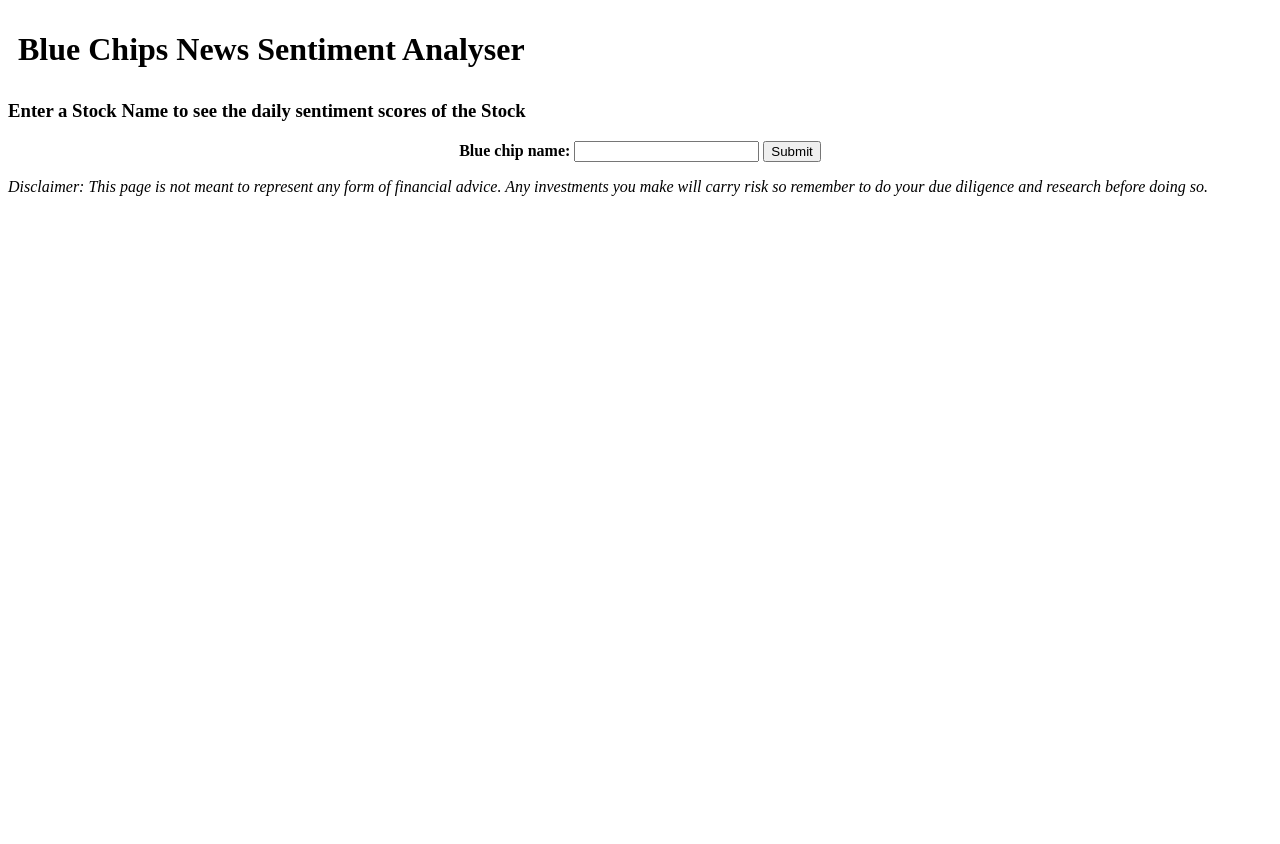
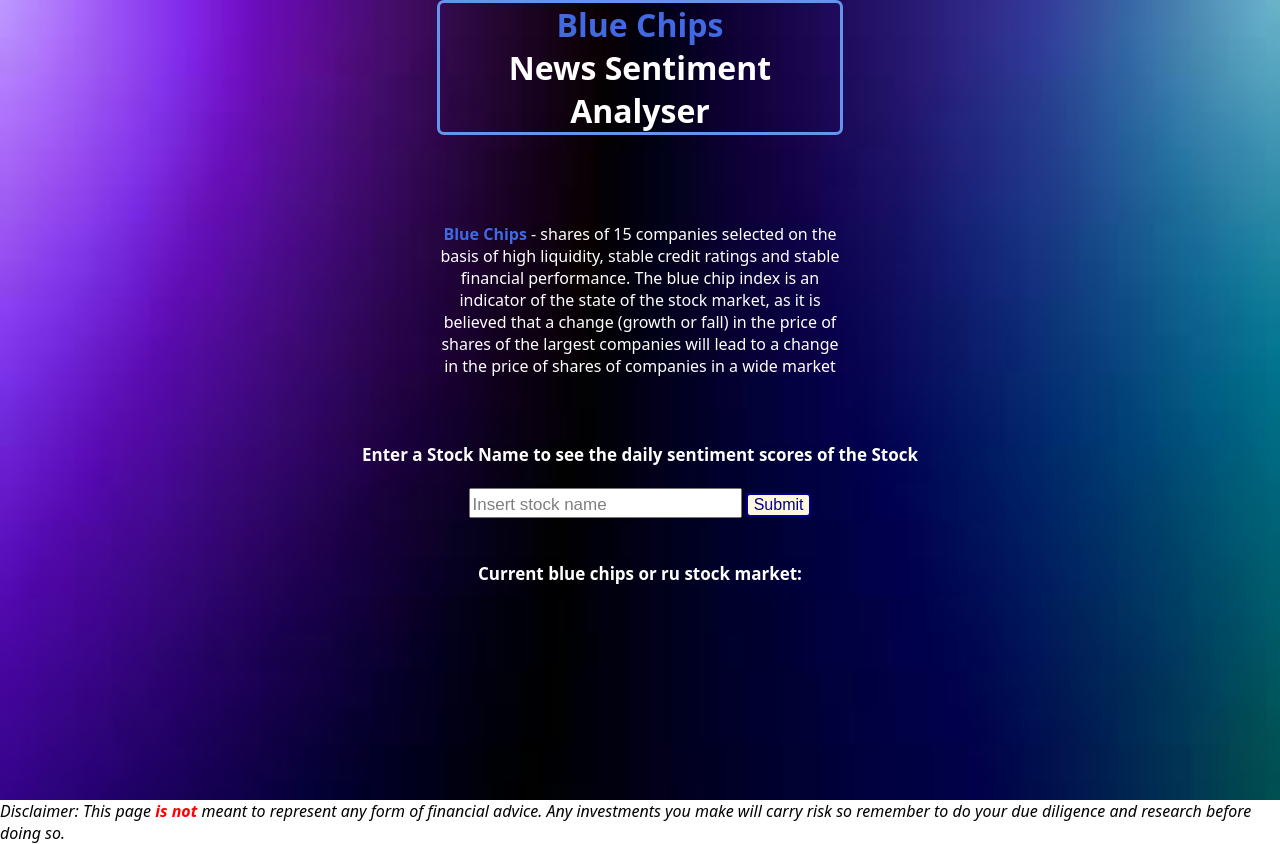
Before and after one commit to GeorgeVSV/blue_chips_news_analysis, a Flask app: template templates/index.html in a window 1280 px wide. Before the commit the page ends 196 px from the top, so only its background shows below. Run offline with Flask 2, Linux system fonts and the light colour scheme; the template is opened without the code that fills it, so the values that code supplies are empty.

Commit message:
Front for main page of web app (html + css)

```diff
--- /dev/null
+++ b/static/styles/styles.css
@@ -0,0 +1,97 @@
+* {
+    margin: 0;
+
+}
+
+h1 {
+    border: solid;
+    border-radius: 7px;
+    border-color: CornflowerBlue;
+    margin: auto;
+    width: 400px;
+    color: white
+}
+
+span {
+    color: RoyalBlue;
+    font-weight: bold;
+}
+
+p {
+    color: white;
+    width: 400px;
+    margin: auto;
+}
+
+body {
+    font-family: system-ui;
+    margin: 0;
+    padding: 0;
+
+}
+
+h3 {
+    font-weight: normal;
+}
+
+b {
+    font-size: 17px;
+    color: white;
+
+
+}
+
+.disclaimer {
+    color: red;
+}
+
+div.head_img {
+    background-size: cover;
+    background-repeat: no-repeat;
+    height: 100vh;
+    background-image: url("../images/image.jpg")};
+}
+
+form {
+	margin: auto;
+	width: 80%;
+}
+
+input[type=text] {
+	height: 24px;
+	font-size:20px;
+}
+
+input[type=submit] {
+    background-color: Cornsilk;
+	color: DarkBlue;
+	border: 2px solid DarkBlue;
+	font-size: 16px;
+	border-radius:4px;
+
+}
+
+input[type=submit]:active:focus {
+  box-shadow: 0px 0px 2px 0px black;
+}
+
+input[type=text]::placeholder {
+  color: black;
+  font-size: 17px;
+  opacity:.5;
+}
+
+table.dataframe, .dataframe th {
+          background-color: white;
+		  border: none;
+		  border-bottom: 1px solid #C8C8C8;
+		  border-collapse: collapse;
+		  text-align:left;
+		  font-size: 0.9em;
+		}
+
+table.dataframe {
+    width: 400px;
+    margin: auto;
+    border: solid 5px;
+}
--- a/templates/index.html
+++ b/templates/index.html
@@ -2,18 +2,33 @@
 <html lang="en">
     <head>
         <meta charset="UTF-8">
-        <title>Blue Chips News Sentiment Analyser</title>
+        <title> News Sentiment Analyser</title>
+        <link rel="stylesheet" type= "text/css" href="../static/styles/styles.css">
     </head>
+
     <body>
-        <h1 style="padding:10px">Blue Chips News Sentiment Analyser</h1>
-        <h3>Enter a Stock Name to see the daily sentiment scores of the Stock</h3>
-            <form action="sentiment" method="POST" align="center">
-					<b>Blue chip name: </b>
-					<input id="text_field" name="chip" type="text" required>
-					<input id="submit_button" type="Submit" class="push_button blue">
+        <div class="head_img">
+        <div class="title" align="center"><h1 align="center"><span class="blue_chp">Blue Chips</span><br>News Sentiment Analyser</h1>
+            <br><br><br><br>
+            <p><span class="blue_chp">Blue Chips</span> - shares of 15 companies selected on the basis of high liquidity,
+                stable credit ratings and stable financial performance. The blue chip index is an
+                indicator of the state of the stock market, as it is believed that a change (growth or fall)
+                in the price of shares of the largest companies will lead to a change in the price of shares
+                of companies in a wide market</p>
+            <br><br><br>
+            <form action="sentiment" method="POST" >
+					<b>Enter a Stock Name to see the daily sentiment scores of the Stock</b>
+                    <br><br>
+					<input id="text_field" name="chip" type="text" required placeholder="Insert stock name">
+					<input id="submit_button" type="Submit" class="pb">
             </form>
-        <p>
-        <i>Disclaimer: This page is not meant to represent any form of financial advice. Any investments you make will carry risk so remember to do your due diligence and research before doing so.</i>
-        </p>
+            <br><br>
+            <b>Current blue chips or ru stock market:</b><br><br>
+            {{ table|safe }}
+
+            <br><br><br>
+        </div>
+        </div>
+        <i>Disclaimer: This page <span class="disclaimer">is not</span> meant to represent any form of financial advice. Any investments you make will carry risk so remember to do your due diligence and research before doing so.</i>
     </body>
 </html>
```
